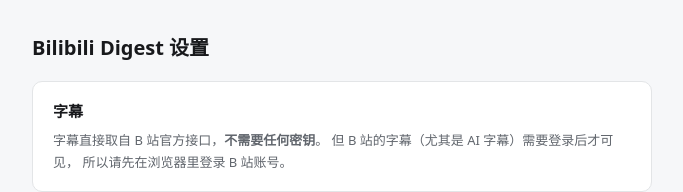
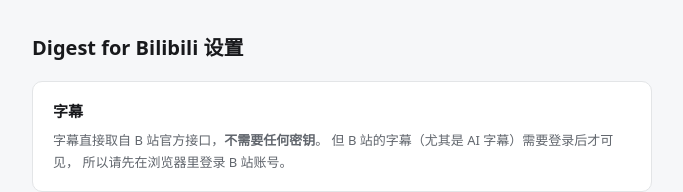
Before and after one commit to biuworks/bilibili-digest, a browser extension: page options.html in a window 1280 px wide. Shown: the top 192 px of the page, without its empty margins (298-981 px from the left). Drawn offline with Linux system fonts and the light colour scheme.

Commit message:
清单：更名为 Digest for Bilibili，去掉没用上的 scripting 权限
「X for Y」的形式不容易被商店判定为暗示官方出品。描述改成中文，与界面
语言一致，且把「自备密钥、数据只存本地」写进只有 132 字符的门面。

scripting 实际没有调用点，留着只会在审核时多一项需要交代的权限。

```diff
--- a/options.html
+++ b/options.html
@@ -2,12 +2,12 @@
 <html lang="zh-CN">
 <head>
   <meta charset="UTF-8">
-  <title>Bilibili Digest 设置</title>
+  <title>Digest for Bilibili 设置</title>
   <link rel="stylesheet" href="options.css">
 </head>
 <body>
   <main class="page">
-    <h1>Bilibili Digest 设置</h1>
+    <h1>Digest for Bilibili 设置</h1>
 
     <section class="card">
       <h2>字幕</h2>
```
Also changed, not shown: manifest.json.
